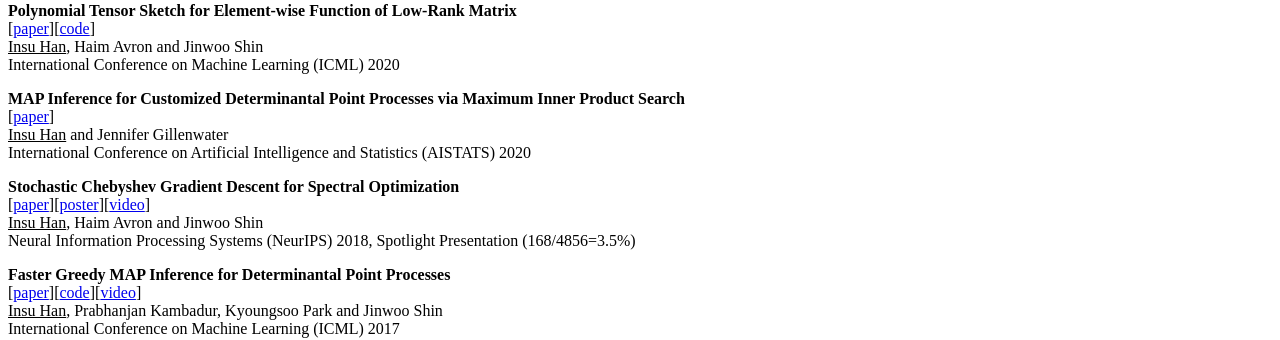
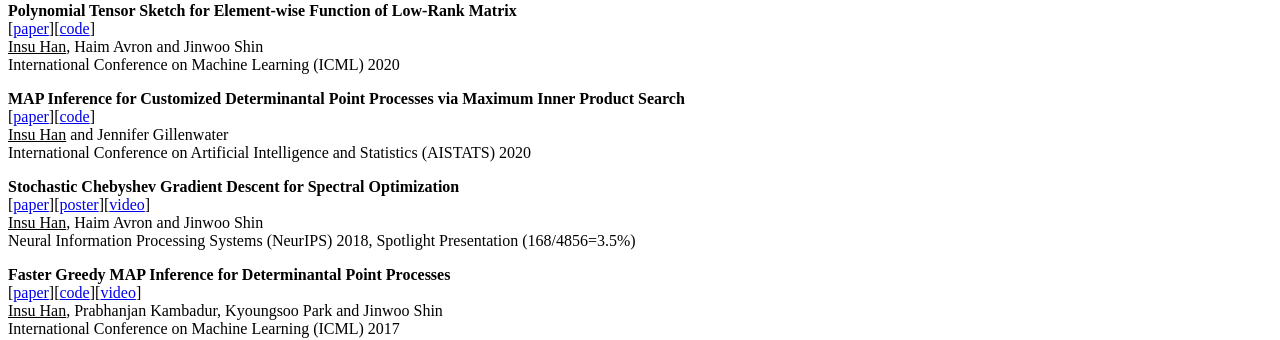
Before and after one commit to insuhan/insuhan.github.io, a Jekyll site: the page built from _posts/2019-10-12-about-me.markdown, in a window 1280 px wide. Shown: the part 1437-1777 px from the top of the page. Built offline with Jekyll 4.4.1, drawn with Linux system fonts in a browser that asks for light colours; a style sheet for code colours, icons or effects is not loaded.

Commit message:
Update git repo

```diff
--- a/_posts/2019-10-12-about-me.markdown
+++ b/_posts/2019-10-12-about-me.markdown
@@ -52,7 +52,7 @@ International Conference on Machine Learning (ICML) 2020
 <br/>
 
 **MAP Inference for Customized Determinantal Point Processes via Maximum Inner Product Search** <br/>
-[[paper][fastdppmap_aistats20]]<br/>
+[[paper][fastdppmap_aistats20]][[code][dppmips_code]]<br/>
 <U>Insu Han</U> and Jennifer Gillenwater <br/>
 International Conference on Artificial Intelligence and Statistics (AISTATS) 2020
 <br/>
@@ -77,10 +77,11 @@ SIAM Journal on Scientific Computing (SISC) 2017
 <U>Insu Han</U>, Dmitry Malioutov, and Jinwoo Shin <br/>
 International Conference on Machine Learning (ICML) 2015
 
+[dppmips_code]: https://github.com/insuhan/dppmapmips
 [ndpp_code]: https://github.com/cgartrel/nonsymmetric-DPP-learning/tree/scalable
-[ndpp_paper]: https://arxiv.org/pdf/2006.09862.pdf
+[ndpp_paper]: https://openreview.net/forum?id=HajQFbx_yB
 [poly_code]: https://github.com/insuhan/polytensorsketch
-[poly_paper]: https://arxiv.org/pdf/1905.11616.pdf
+[poly_paper]: http://proceedings.mlr.press/v119/han20a/han20a.pdf
 [specopt_paper]: https://papers.nips.cc/paper/7968-stochastic-chebyshev-gradient-descent-for-spectral-optimization.pdf
 [specopt_poster]: http://alinlab.kaist.ac.kr/resource/poster_nips18_specopt.pdf
 [specopt_video]: https://www.youtube.com/watch?v=0Sx9G3-fOwU&feature=youtu.be
```
